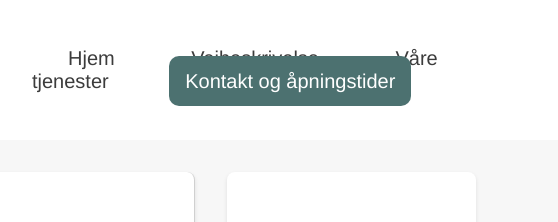
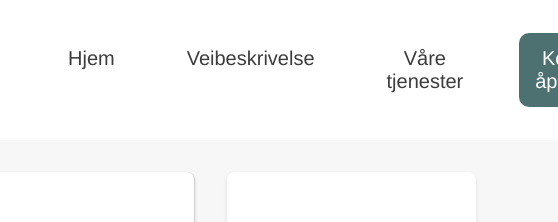
Before and after one commit to mokamv/MedicalConsulting, a website: page public/ourservices.html in a window 768 px wide. Shown: the top 222 px of the page, 210-768 px from the left. Drawn offline with Linux system fonts and the light colour scheme; some packages are replaced by stand-ins of ours.

Commit message:
ipad compability

```diff
--- a/public/css/contact.css
+++ b/public/css/contact.css
@@ -176,3 +176,17 @@ iframe {
     color: #2d2e33;
     font-size: 40px, 40px, 20px;
 }
+
+@media screen and (min-width: 740px) and (max-width: 1024px) {
+  .topnav a {
+    padding: 10px 12px; /* Adjust padding for better fit */
+    font-size: 18px; /* Reduce font size slightly */
+  }
+  .nav-links {
+    display: flex;
+    flex-wrap: nowrap; /* Prevent buttons from wrapping */
+  }
+  .topnav {
+    padding-right: 20px; /* Reduce padding for better alignment */
+  }
+}
--- a/public/css/directions.css
+++ b/public/css/directions.css
@@ -229,3 +229,17 @@ h1, h2, h3, h4, h5, h6, strong {
 .smooth-scroll {
     scroll-behavior: smooth;
 }
+
+@media screen and (min-width: 740px) and (max-width: 1024px) {
+  .topnav a {
+    padding: 10px 12px; /* Adjust padding for better fit */
+    font-size: 18px; /* Reduce font size slightly */
+  }
+  .nav-links {
+    display: flex;
+    flex-wrap: nowrap; /* Prevent buttons from wrapping */
+  }
+  .topnav {
+    padding-right: 20px; /* Reduce padding for better alignment */
+  }
+}
--- a/public/css/index.css
+++ b/public/css/index.css
@@ -179,6 +179,20 @@ body {
   }
 }
 
+@media screen and (min-width: 740px) and (max-width: 1024px) {
+  .topnav a {
+    padding: 10px 12px; /* Adjust padding for better fit */
+    font-size: 18px; /* Reduce font size slightly */
+  }
+  .nav-links {
+    display: flex;
+    flex-wrap: nowrap; /* Prevent buttons from wrapping */
+  }
+  .topnav {
+    padding-right: 20px; /* Reduce padding for better alignment */
+  }
+}
+
 .uk-text {
   color: #2d2e33;
   line-height: 1.6;
--- a/public/css/ourservices.css
+++ b/public/css/ourservices.css
@@ -33,6 +33,23 @@ body {
     margin-left: 10px;
     margin-right: 10px;
     margin-top: 0px;
+  }
+}
+
+@media screen and (min-width: 740px) and (max-width: 1024px) {
+  .topnav a {
+    padding: 10px 12px; /* Adjust padding for better fit */
+    font-size: 18px; /* Reduce font size slightly */
+  }
+  .nav-links {
+    display: flex;
+    flex-wrap: nowrap; /* Prevent buttons from wrapping */
+  }
+  .topnav {
+    padding-right: 20px; /* Reduce padding for better alignment */
+  }
+  .left {
+    margin-left: 0; /* Set left margin to 0 for iPads */
   }
 }
 
--- a/public/css/personvern.css
+++ b/public/css/personvern.css
@@ -213,3 +213,17 @@ h3.small-text {
 h1, h2, h3, h4, h5, h6, strong {
   font-weight: bold;
 }
+
+@media screen and (min-width: 740px) and (max-width: 1024px) {
+  .topnav a {
+    padding: 10px 12px; /* Adjust padding for better fit */
+    font-size: 18px; /* Reduce font size slightly */
+  }
+  .nav-links {
+    display: flex;
+    flex-wrap: nowrap; /* Prevent buttons from wrapping */
+  }
+  .topnav {
+    padding-right: 20px; /* Reduce padding for better alignment */
+  }
+}
```
Also changed, not shown: 1 other file.
